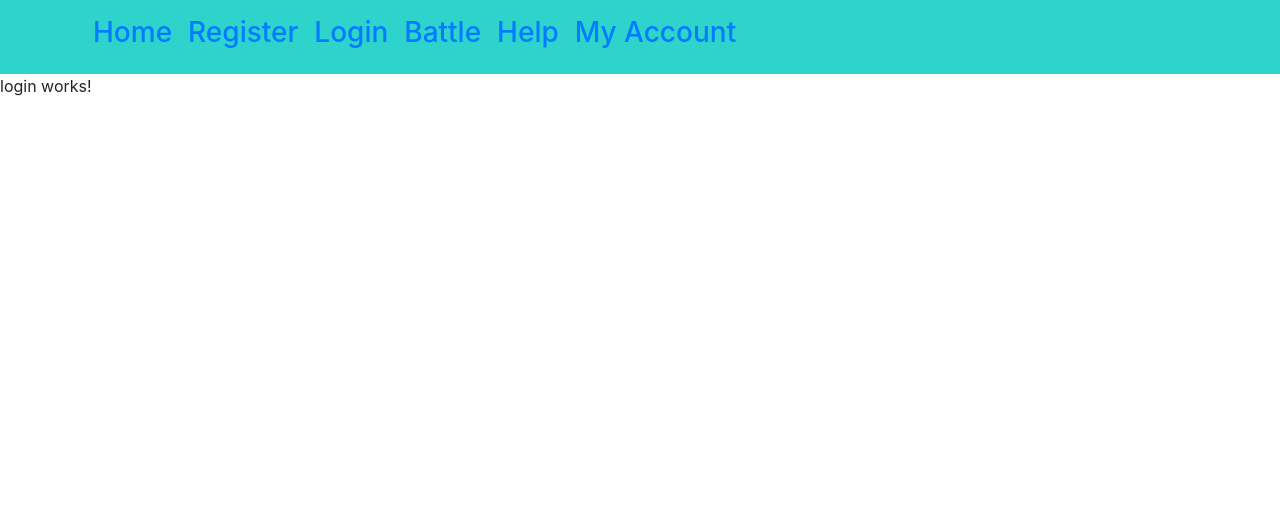
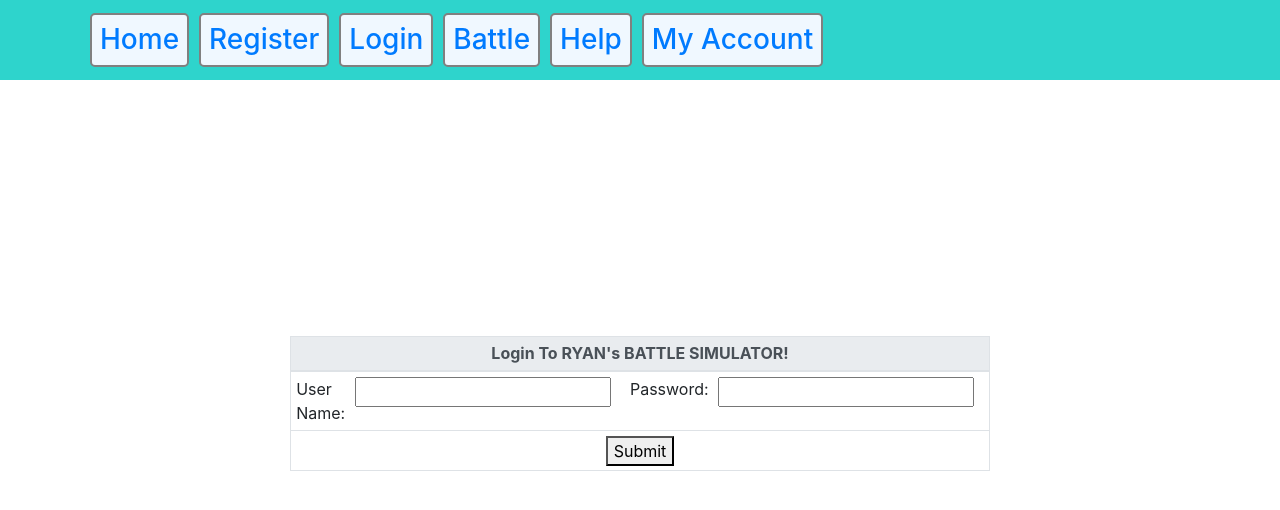
Before and after one commit to ryan-schlientz/RyansBattleSim, an Angular app in the folder BattleSimNG/: page /login in a window 1280 px wide. Shown: the top 510 px of the page. Built offline with nearby package versions, Linux system fonts and the light colour scheme.

Commit message:
pushing Branden's Login, and added css to make buttons on navbar

```diff
--- a/BattleSimNG/src/app/Components/login/login.component.html
+++ b/BattleSimNG/src/app/Components/login/login.component.html
@@ -1 +1,41 @@
-<p>login works!</p>
+
+  <table style="width:600px; margin-left:auto; margin-right:auto;  margin-top:20%;" class="table-sm table border">
+    <thead class="thead-light" style="text-align:center">
+      <tr>
+          <th colspan="6" >Login To RYAN's BATTLE SIMULATOR!</th>
+      </tr>
+    </thead>
+      <tr>
+          <td>User Name:</td>
+          <td><input type="text" id="Username"></td>
+          <td></td>
+          <td>Password:</td>
+          <td><input type="text" id="Password"></td>
+          <td></td>
+      </tr>
+      <tr>
+          <td colspan="6" style="text-align:center" ><button type="button" id="Submit" onclick="loginUser()" >Submit</button></td>
+      </tr>
+    </table>
+    <!-- script src="js/scripts.js"></script -->
+  <script>
+      function loginUser() {
+          let user = document.getElementById("Username").value;
+          let pass = document.getElementById("Password").value;
+          //Make AJAX call:
+          let xhttp = new XMLHttpRequest();
+          xhttp.onreadystatechange = function() {
+              if(this.readyState == 4 && this.status == 200) {
+                  console.log(this.responseText);
+              }
+          }
+          xhttp.open("POST","http://localhost:8080/BattleSim/login.do",true);
+          xhttp.setRequestHeader('Content-Type','application/json');
+          let login = {
+              username: user,
+              password: pass
+          };
+
+          xhttp.send(JSON.stringify(login));
+      }
+  </script>
--- a/BattleSimNG/src/app/app.component.css
+++ b/BattleSimNG/src/app/app.component.css
@@ -0,0 +1,10 @@
+div{
+    text-align: center;
+}
+
+h3{
+    border: 2px solid gray;
+    border-radius: 5px;
+    margin: 5px;
+    background-color: aliceblue;
+}
```
